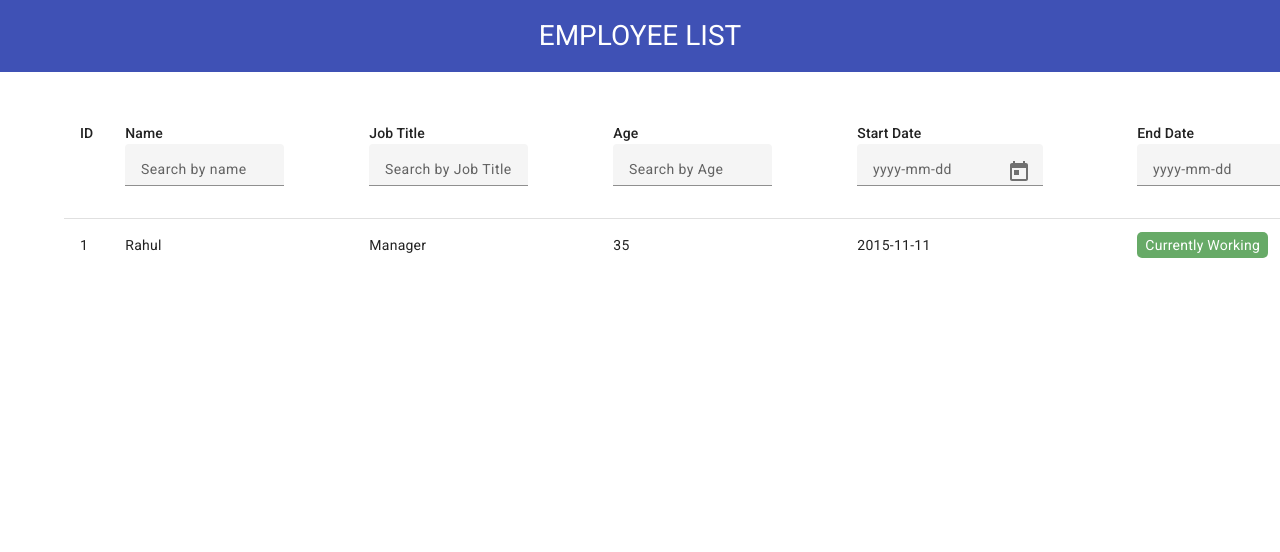
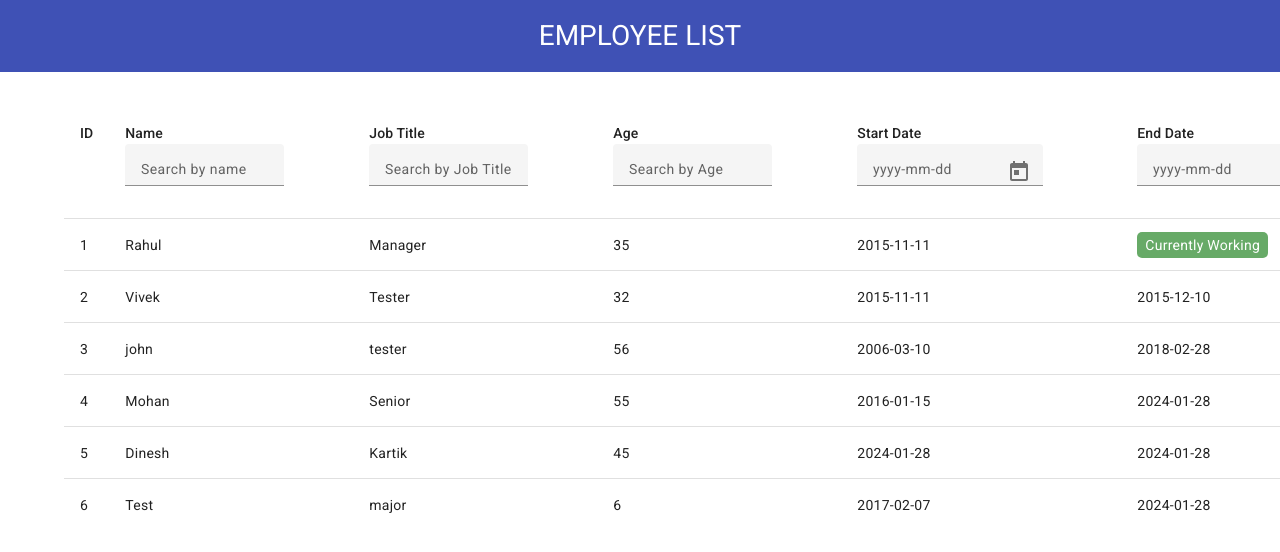
Before and after one commit to KarunGandhi/employee-list-application, an Angular app: page / in a window 1280 px wide. Shown: the top 552 px of the page. Built offline with nearby package versions, Linux system fonts and the light colour scheme; data requests are answered from the project's data file.

Commit message:
final code

```diff
--- a/db.json
+++ b/db.json
@@ -24,6 +24,46 @@
       "age": 35,
       "startDate": "2015-11-11T18:30:00.000Z",
       "endDate": ""
+    },
+    {
+      "id": "3a76",
+      "name": "Vivek",
+      "jobTitle": "Tester",
+      "age": 32,
+      "startDate": "2015-11-11T18:30:00.000Z",
+      "endDate": "2015-12-10T18:30:00.000Z"
+    },
+    {
+      "id": "1a92",
+      "name": "john",
+      "jobTitle": "tester",
+      "age": 56,
+      "startDate": "2006-03-10T18:30:00.000Z",
+      "endDate": "2018-02-28T18:30:00.000Z"
+    },
+    {
+      "id": "795d",
+      "name": "Mohan",
+      "jobTitle": "Senior",
+      "age": 55,
+      "startDate": "2016-01-15T18:30:00.000Z",
+      "endDate": "2024-01-28T18:30:00.000Z"
+    },
+    {
+      "id": "537e",
+      "name": "Dinesh",
+      "jobTitle": "Kartik",
+      "age": 45,
+      "startDate": "2024-01-28T18:30:00.000Z",
+      "endDate": "2024-01-28T18:30:00.000Z"
+    },
+    {
+      "id": "5f78",
+      "name": "Test",
+      "jobTitle": "major ",
+      "age": 6,
+      "startDate": "2017-02-07T18:30:00.000Z",
+      "endDate": "2024-01-28T18:30:00.000Z"
     }
   ]
 }
--- a/src/app/emp-add-edit/emp-add-edit.component.ts
+++ b/src/app/emp-add-edit/emp-add-edit.component.ts
@@ -36,6 +36,33 @@ export class EmpAddEditComponent implements OnInit {
 
   ngOnInit(): void {
     this.empForm.patchValue(this.data);
+
+    // Subscribe to changes in the start date control
+    this.empForm.get('startDate')?.valueChanges.subscribe((startDate) => {
+      const currentDate = new Date();
+      const isStartDateToday = this.isSameDate(startDate, currentDate);
+
+      // Null checks before calling methods on empForm.get('endDate')
+      const endDateControl = this.empForm.get('endDate');
+
+      if (endDateControl) {
+        // Disable the end date if the start date is today
+        if (isStartDateToday) {
+          endDateControl.disable();
+        } else {
+          endDateControl.enable();
+        }
+      }
+    });
+  }
+
+  // Helper function to check if two dates are the same
+  isSameDate(date1: Date, date2: Date): boolean {
+    return (
+      date1.getFullYear() === date2.getFullYear() &&
+      date1.getMonth() === date2.getMonth() &&
+      date1.getDate() === date2.getDate()
+    );
   }
 
   // Triggered when the value of the start date input changes.
```
